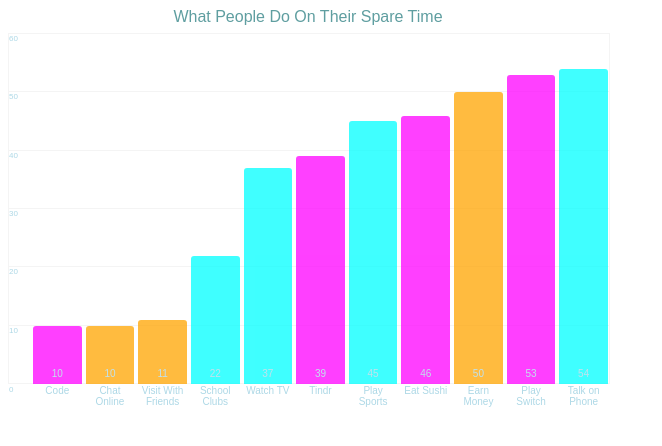
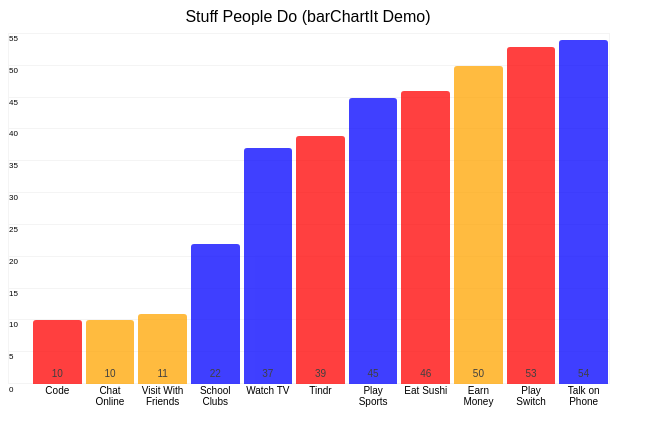
Before and after one commit to davidlacho/barChart, a website: page demo/index.html in a window 1280 px wide. Shown: the whole page, without its empty margins (0-662 px from the left). Drawn offline with nearby package versions, Linux system fonts and the light colour scheme.

Commit message:
Moving demo directory to prepare for submission

```diff
--- a/index.html
+++ b/demo/index.html
@@ -5,7 +5,7 @@
   <meta charset="utf-8">
   <title></title>
   <link rel="stylesheet" type="text/css" href="css/main.css">
-  <link rel="stylesheet" type="text/css" href="dist/barChart.css">
+  <link rel="stylesheet" type="text/css" href="../dist/barChartIt.css">
 </head>
 
 <body>
@@ -14,10 +14,8 @@
     <!-- chart will be rendered here -->
   </div>
   <!-- /.chart -->
-  <!-- Uncomment line below for offline mode -->
-  <script src="offline/jQueryFile.js"></script>
   <script src="https://code.jquery.com/jquery-3.3.1.min.js" integrity="sha256-FgpCb/KJQlLNfOu91ta32o/NMZxltwRo8QtmkMRdAu8=" crossorigin="anonymous"></script>
-  <script src="dist/barChart.js"></script>
+  <script src="../dist/barChartIt.js"></script>
   <script src="js/app.js"></script>
 </body>
 
--- a/js/app.js
+++ b/demo/js/app.js
@@ -20,15 +20,15 @@ const sampleData = [
 
 
 const sampleOptions = {
-  "title": "What People Do On Their Spare Time",
+  "title": "Stuff People Do (barChartIt Demo)",
   "titleFontSize": "16",
-  "titleFontColour": "cadetblue",
-  "barColours": ["cyan", "magenta", "orange"],
-  "labelColour": "lightblue",
+  "titleFontColour": "black",
+  "barColours": ["blue", "red", "orange"],
+  "labelColour": "black",
   "barSpacing": 4,
   "fontSize": 10,
   "positionOfValues": "bottom",
-  "tickFactor": 10,
+  "tickFactor": 5,
   "sortMethod": "ascending"
 };
 
```
Also changed, not shown: demo/css/main.css (renamed from css/main.css), dist/barChartIt.css (renamed from dist/barChart.css), dist/barChartIt.js (renamed from dist/barChart.js), docs/screenshots/barChart.png (added), docs/screenshots/barChartCustomized.png (added), 1 other file.
